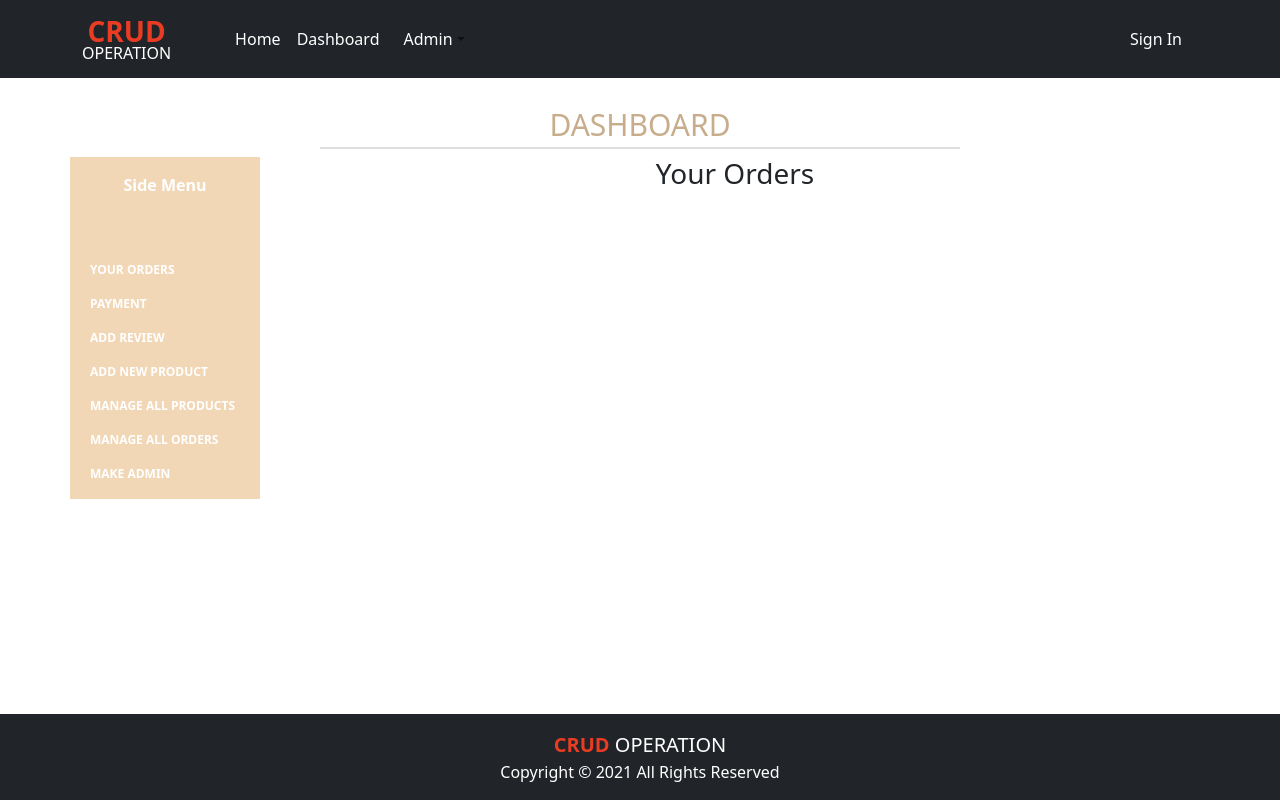
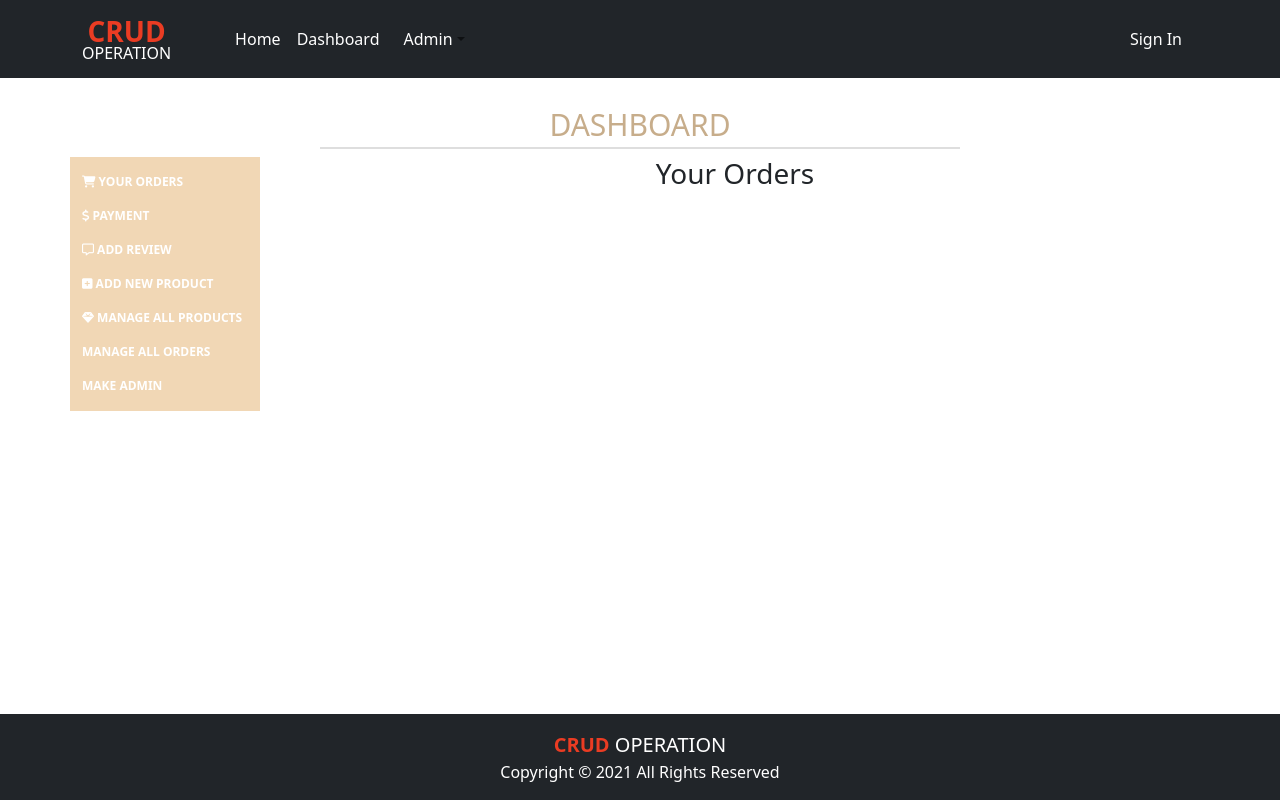
Before and after one commit to React-JS-Beginner/more_crud_site, a React (Create React App) app: page /dashboard in a window 1280 px wide. Built offline with nearby package versions, Linux system fonts and the light colour scheme; no server answers.

Commit message:
dashboard-icons

```diff
--- a/src/Components/Dashboard/Dashboard.css
+++ b/src/Components/Dashboard/Dashboard.css
@@ -14,9 +14,6 @@ hr.new {
   font-weight: bold;
 }
 
-.dashboard-font {
-  font-size: 12px;
-}
 .dashboard-navText  {
   color: #ffffff;
   font-size: 12px;
--- a/src/Components/Dashboard/Dashboard.js
+++ b/src/Components/Dashboard/Dashboard.js
@@ -22,15 +22,14 @@ const Dashboard = () => {
       <Container className="mt-2">
         <Row>
           <Col xl={2} lg={2} className="side-menu">
-            <p className="text-center pt-3">Side Menu</p>
-            <div className="pt-5 px-2">
+            <div className="pt-3">
               <Nav className="d-grid me-auto">
                 <NavLink
                   activeClassName="dashboard-active"
                   className="dashboard-navText mb-3 text-white text-decoration-none text-uppercase"
                   to={`${url}/yourorders`}
                 >
-                  Your Orders
+                  <i class="fas fa-shopping-cart"></i> Your Orders
                 </NavLink>
 
                 <NavLink
@@ -38,7 +37,7 @@ const Dashboard = () => {
                   className="dashboard-navText mb-3 text-white text-decoration-none text-uppercase"
                   to={`${url}/payment`}
                 >
-                  Payment
+                  <i class="fas fa-dollar-sign"></i> Payment
                 </NavLink>
 
                 <NavLink
@@ -46,7 +45,7 @@ const Dashboard = () => {
                   className="dashboard-navText mb-3 text-white text-decoration-none text-uppercase"
                   to={`${url}/addreview`}
                 >
-                  Add Review
+                  <i class="far fa-comment-alt"></i> Add Review
                 </NavLink>
 
                 <Nav>
@@ -55,7 +54,7 @@ const Dashboard = () => {
                     className="dashboard-navText mb-3 text-white text-decoration-none text-uppercase"
                     to={`${url}/addnewproduct`}
                   >
-                    Add New Product
+                   <i class="fas fa-plus-square"></i> Add New Product
                   </NavLink>
 
                   <NavLink
@@ -63,7 +62,7 @@ const Dashboard = () => {
                     className="dashboard-navText mb-3 text-white text-decoration-none text-uppercase"
                     to={`${url}/manageallproducts`}
                   >
-                    Manage All Products
+                    <i class="fas fa-gem"></i> Manage All Products
                   </NavLink>
 
                   <NavLink
```
